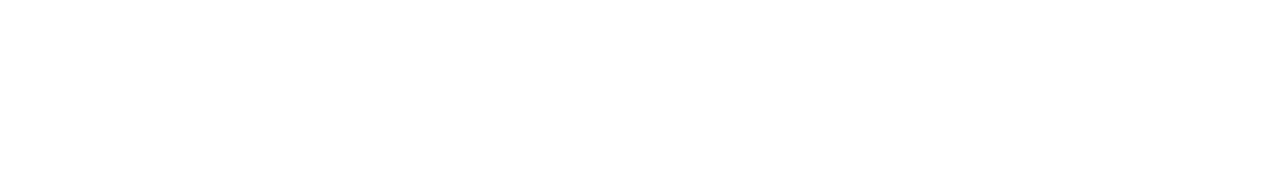
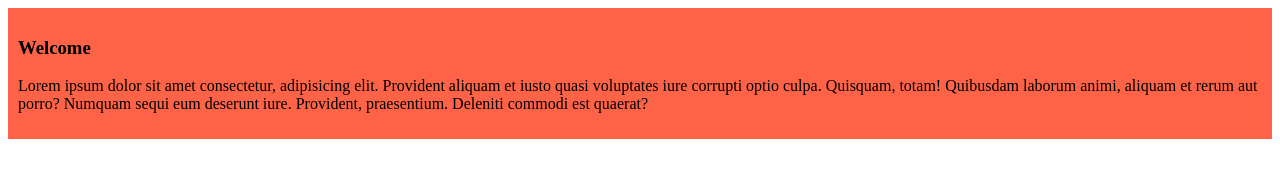
Before and after one commit to Siam125889/my-simple-website, a plain HTML site: page index.html in a window 1280 px wide. Drawn offline with Linux system fonts and the light colour scheme.

Commit message:
added the first blog

```diff
--- a/index.html
+++ b/index.html
@@ -4,6 +4,18 @@
     <meta charset="UTF-8" />
     <meta name="viewport" content="width=device-width, initial-scale=1.0" />
     <title>My Simple Website</title>
+    <link rel="stylesheet" href="styles/style.css" />
   </head>
-  <body></body>
+  <body>
+    <div>
+      <h3>Welcome</h3>
+      <p>
+        Lorem ipsum dolor sit amet consectetur, adipisicing elit. Provident
+        aliquam et iusto quasi voluptates iure corrupti optio culpa. Quisquam,
+        totam! Quibusdam laborum animi, aliquam et rerum aut porro? Numquam
+        sequi eum deserunt iure. Provident, praesentium. Deleniti commodi est
+        quaerat?
+      </p>
+    </div>
+  </body>
 </html>
--- /dev/null
+++ b/styles/style.css
@@ -0,0 +1,4 @@
+div {
+  background-color: tomato;
+  padding: 10px;
+}
```
